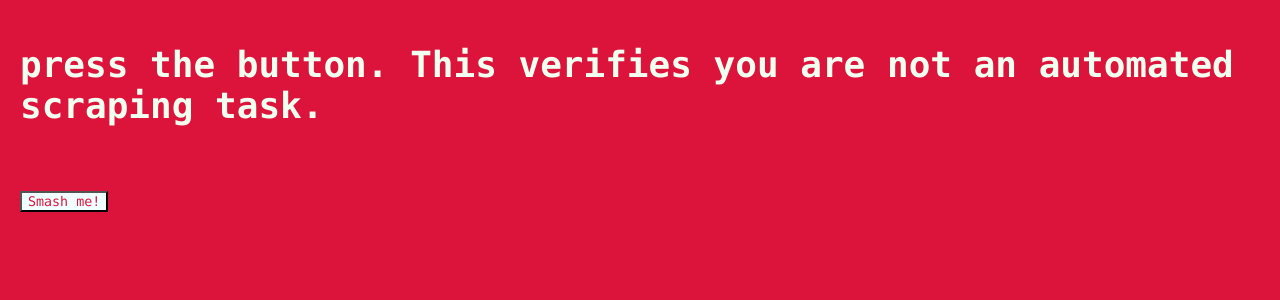
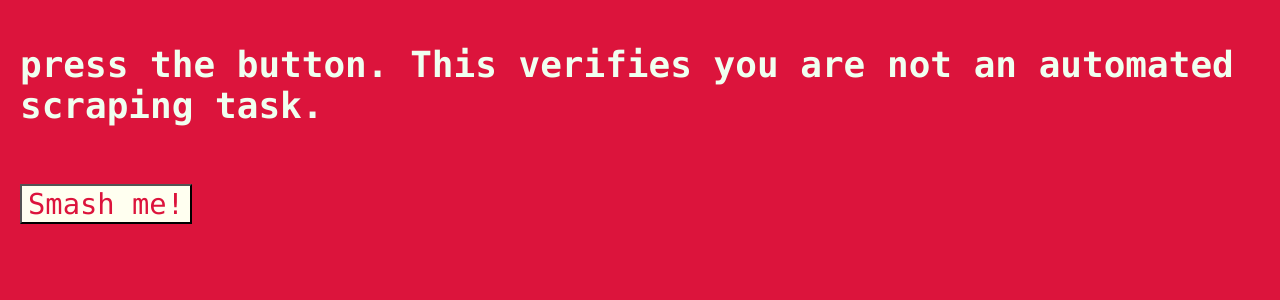
Before and after one commit to slashsite/slashsite.github.io, a Jekyll site: the page built from superwibr/index.html, in a window 1280 px wide. Shown: the top 300 px of the page. Built offline with Jekyll 4.4.1, drawn with Linux system fonts in a browser that asks for light colours.

Commit message:
Updated Master

```diff
--- a/superwibr/index.html
+++ b/superwibr/index.html
@@ -58,8 +58,8 @@ function pre() {
 </div>
 
 <div id="pre" class="tabcontent" style="display:block;">
-<h1>press the button. This verifies you are not an automated scraping task.</h1><br/>
-<button class="tablinks active" onclick="pre()">Smash me!</button>
+  <h1>press the button. This verifies you are not an automated scraping task.</h1><br/>
+  <button class="crimsonkeys" style="font-size: larger;" onclick="pre()">Smash me!</button>
 </div>
 
 <div id="Home" class="tabcontent">
```
